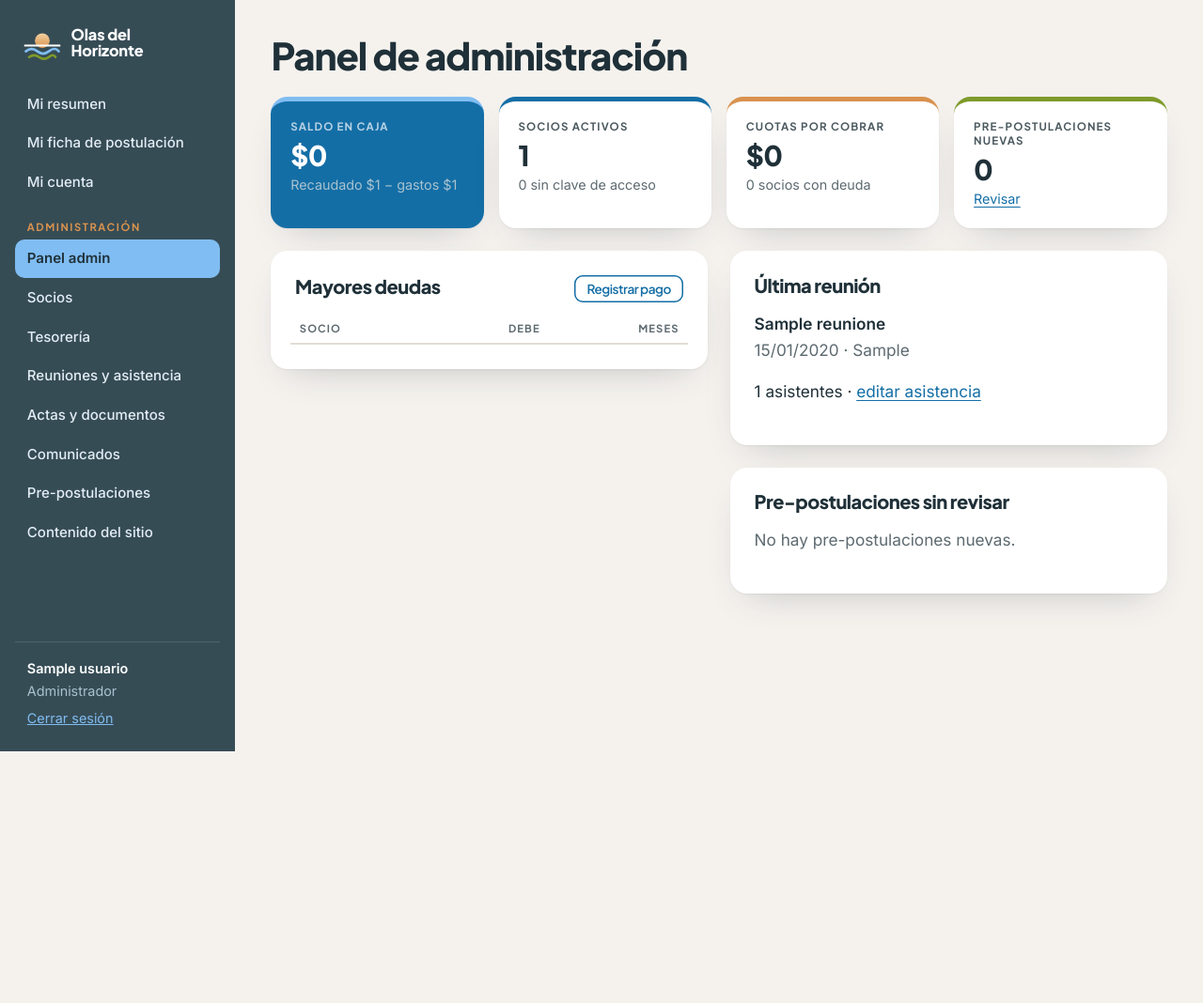
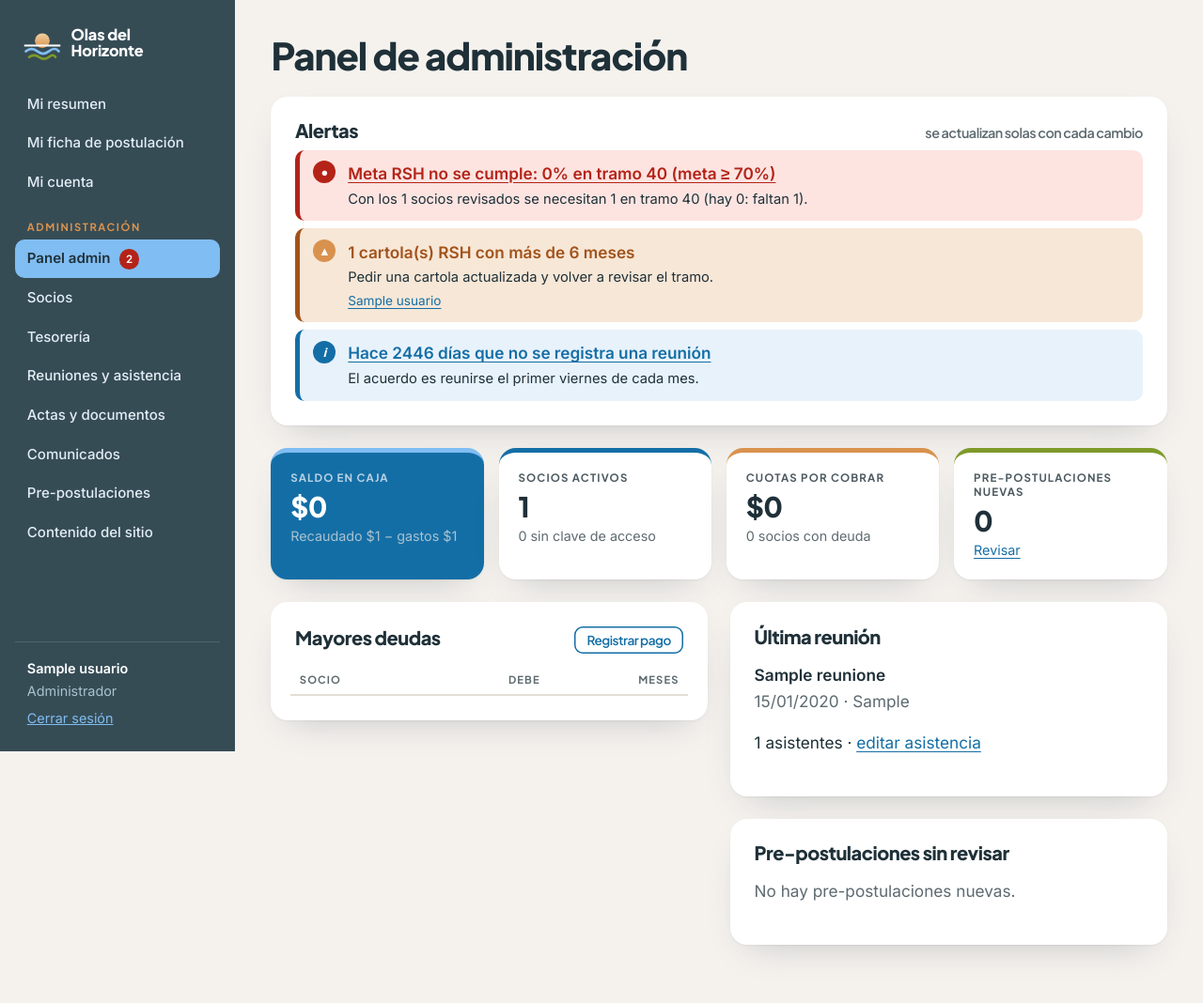
Before and after one commit to matikep/olas-del-horizonte, a PHP site: page /admin/index.php in a window 1280 px wide. Shown: the whole page at 94% size. Before the commit the page ends 800 px from the top, so only its background shows below. Run offline with PHP 8.4, Linux system fonts and the light colour scheme; the visitor is signed in with stand-in values (Sample User, id 1); tables that the repository leaves empty hold one stand-in row (values such as "Sample post"); lists and menus that the app fills with data are empty.

Commit message:
feat: alertas en tiempo real para la directiva y los socios
Se calculan en cada visita con los datos actuales (inc/alertas.php):
- Rojas: meta RSH (≥70% en tramo 40) con cuántos faltan y cuántos de los
  pendientes deben ser tramo 40; tramos sobre 90%; unipersonal sin causal
  válida; más de 2 meses de atraso en cuotas.
- Naranjas: cartolas RSH antiguas, más de 3 justificaciones en el año,
  socios sin formulario, socios sin RUT.
- Informativas: formularios con pendientes, pre-postulaciones sin revisar,
  socios sin clave, más de 35 días sin registrar reunión.
Panel admin con la lista y enlaces, contador en el menú, y alertas
personales en el panel de cada socio.

Co-Authored-By: Claude Opus 5.5 <noreply@anthropic.com>

```diff
--- a/admin/index.php
+++ b/admin/index.php
@@ -1,5 +1,6 @@
 <?php
 require __DIR__ . '/../inc/app.php';
+require_once __DIR__ . '/../inc/alertas.php';
 
 require_admin();
 $socios = socios_con_pagos();
@@ -12,8 +13,14 @@ $nuevas = q("SELECT * FROM postulaciones WHERE estado = 'nueva' AND usuario_id I
 $ultima = q("SELECT r.*, (SELECT COUNT(*) FROM asistencias a WHERE a.reunion_id = r.id AND a.estado <> 'justificado') AS n FROM reuniones r ORDER BY fecha DESC LIMIT 1")->fetch();
 $sinClave = count(array_filter($socios, fn($s) => !$s['password_hash']));
 
+$alertas = alertas_admin();
 page_start('Panel de administración', 'admin/index.php');
 ?>
+<section class="card" aria-labelledby="h-alertas">
+  <h2 id="h-alertas">Alertas <span class="muted" style="font-size:.9rem;font-weight:500">se actualizan solas con cada cambio</span></h2>
+  <?= $alertas ? alertas_html($alertas) : '<p class="muted">Todo en orden: no hay alertas.</p>' ?>
+</section>
+
 <div class="stats">
   <div class="stat destacado"><span>Saldo en caja</span><strong><?= clp($recaudado - $gastado) ?></strong><small>Recaudado <?= clp($recaudado) ?> − gastos <?= clp($gastado) ?></small></div>
   <div class="stat"><span>Socios activos</span><strong><?= count($socios) ?></strong><small><?= $sinClave ?> sin clave de acceso</small></div>
--- a/admin/socios.php
+++ b/admin/socios.php
@@ -1,6 +1,6 @@
 <?php
 require __DIR__ . '/../inc/app.php';
-require __DIR__ . '/../inc/ficha.php';
+require_once __DIR__ . '/../inc/ficha.php';
 
 $yo = require_admin();
 
--- a/assets/style.css
+++ b/assets/style.css
@@ -290,6 +290,22 @@ td.acc form { display: inline; }
 @keyframes crecer { from { transform: scaleX(0); } }
 @media (prefers-reduced-motion: reduce) { .barra i { animation: none; } }
 .card.pago { border-left: 5px solid var(--azul); }
+.alertas { list-style: none; padding: 0; margin: 0; display: grid; gap: .5rem; }
+.alertas li { display: flex; gap: .8rem; align-items: flex-start; padding: .7rem .9rem; border-radius: var(--radio-s); border-left: 5px solid; }
+.alertas li p { margin: .15rem 0 0; font-size: .92rem; color: var(--texto); }
+.alertas li a { color: inherit; }
+.alerta-ico { flex: none; width: 1.5rem; height: 1.5rem; border-radius: 50%; display: grid; place-items: center; font: 800 .8rem var(--f-display); color: #fff; margin-top: .05rem; }
+.alerta-rojo { background: var(--rojo-bg); border-color: var(--rojo); color: var(--rojo); }
+.alerta-rojo .alerta-ico { background: var(--rojo); }
+.alerta-naranja { background: var(--warn-bg); border-color: var(--duna); color: var(--warn); }
+.alerta-naranja .alerta-ico { background: var(--duna); }
+.alerta-info { background: #e8f2fb; border-color: var(--azul); color: var(--azul); }
+.alerta-info .alerta-ico { background: var(--azul); font-style: italic; }
+.alerta-ok { background: var(--ok-bg); border-color: var(--oliva); color: var(--ok); }
+.alerta-ok .alerta-ico { background: var(--oliva); }
+.alerta-nombres { font-size: .85rem !important; }
+.alerta-nombres a { color: var(--azul) !important; }
+.nav-contador { display: inline-grid; place-items: center; min-width: 1.35rem; height: 1.35rem; padding: 0 .35rem; margin-left: .35rem; border-radius: 99px; background: var(--rojo); color: #fff; font: 700 .72rem var(--f-texto); vertical-align: middle; }
 .revision-rsh { background: var(--fondo); border-radius: var(--radio-s); padding: .8rem 1rem; margin: 1rem 0; }
 .revision-rsh .grid-form { margin-top: .5rem; }
 .revision-rsh .flash { margin: 0 0 .6rem; font-size: .9rem; }
--- a/descargar.php
+++ b/descargar.php
@@ -1,7 +1,7 @@
 <?php
 // Entrega archivos de /uploads solo a usuarios con sesión (y solo_admin solo a admins).
 require __DIR__ . '/inc/app.php';
-require __DIR__ . '/inc/ficha.php';
+require_once __DIR__ . '/inc/ficha.php';
 
 $u = require_login();
 if (isset($_GET['postulacion'])) {
--- /dev/null
+++ b/inc/alertas.php
@@ -0,0 +1,171 @@
+<?php
+// Alertas calculadas en cada visita a partir de los datos actuales (siempre al día, sin procesos programados).
+// Cada alerta: ['nivel' => rojo|naranja|info|ok, 'titulo' => …, 'detalle' => …, 'link' => ruta|null, 'nombres' => [...]]
+declare(strict_types=1);
+
+require_once __DIR__ . '/ficha.php';
+
+const MAX_DIAS_SIN_REUNION = 35;   // acuerdo: reunión el primer viernes de cada mes
+
+function alerta(string $nivel, string $titulo, string $detalle = '', ?string $link = null, array $nombres = []): array
+{
+    return compact('nivel', 'titulo', 'detalle', 'link', 'nombres');
+}
+
+// Meta de la postulación colectiva: al menos 70% del grupo en tramo 40.
+function alertas_rsh(array $socios, array $fichas): array
+{
+    $revisados = array_filter($socios, fn($s) => !empty($fichas[$s['id']]['tramo_rsh']));
+    $n = count($revisados);
+    if ($n === 0) {
+        return [alerta('naranja', 'Ningún socio tiene el tramo RSH revisado', 'Revisa las cartolas en la ficha de cada socio.', 'admin/socios.php')];
+    }
+    $tramo = fn($s) => (int)$fichas[$s['id']]['tramo_rsh'];
+    $en40 = count(array_filter($revisados, fn($s) => $tramo($s) === 40));
+    $pend = count($socios) - $n;
+    $pct = (int)round($en40 * 100 / $n);
+    $faltanRevisados = max(0, (int)ceil(META_TRAMO_40 / 100 * $n) - $en40);
+    $faltanGrupo = (int)ceil(META_TRAMO_40 / 100 * count($socios)) - $en40;   // cuántos de los pendientes deben ser tramo 40
+
+    $out = [];
+    if ($pct >= META_TRAMO_40) {
+        $out[] = alerta('ok', "Meta RSH cumplida entre los revisados: $pct% en tramo 40", "$en40 de $n socios revisados." . ($pend ? " Quedan $pend por revisar." : ''), 'admin/socios.php');
+    } else {
+        $detalle = "Con los $n socios revisados se necesitan " . ($en40 + $faltanRevisados) . " en tramo 40 (hay $en40: faltan $faltanRevisados).";
+        if ($pend) {
+            $detalle .= $faltanGrupo <= $pend
+                ? " Quedan $pend socios sin revisar: para cumplir con el grupo completo, al menos $faltanGrupo de ellos deben estar en tramo 40."
+                : " Quedan $pend socios sin revisar, pero aunque todos fueran tramo 40 no alcanzaría la meta con el grupo actual: hay que sumar socios en tramo 40.";
+        }
+        $out[] = alerta('rojo', "Meta RSH no se cumple: $pct% en tramo 40 (meta ≥ " . META_TRAMO_40 . '%)', $detalle, 'admin/socios.php');
+    }
+    $sobre90 = array_filter($revisados, fn($s) => $tramo($s) > 90);
+    if ($sobre90) {
+        $out[] = alerta('rojo', count($sobre90) . ' socio(s) con tramo sobre el 90%', 'Quedan fuera del rango permitido para la postulación colectiva.', null, array_column($sobre90, 'nombre', 'id'));
+    }
+    $antiguas = array_filter($revisados, fn($s) => rsh_antigua($fichas[$s['id']]['rsh_fecha']));
+    if ($antiguas) {
+        $out[] = alerta('naranja', count($antiguas) . ' cartola(s) RSH con más de ' . RSH_MESES_VIGENCIA . ' meses', 'Pedir una cartola actualizada y volver a revisar el tramo.', null, array_column($antiguas, 'nombre', 'id'));
+    }
+    return $out;
+}
+
+function alertas_fichas(array $socios, array $fichas): array
+{
+    $sinForm = array_filter($socios, fn($s) => empty($fichas[$s['id']]['enviada']));
+    $sinCausal = array_filter($socios, fn($s) => ($fichas[$s['id']]['formato'] ?? '') === 'unipersonal'
+        && in_array($fichas[$s['id']]['causal'] ?? null, [null, 'ninguna'], true));
+    $pendientes = [];   // lo que falta => nombres de socios con formulario enviado
+    foreach ($socios as $s) {
+        if (!empty($fichas[$s['id']]['enviada'])) {
+            foreach (ficha_faltantes(ficha_datos($s, $fichas[$s['id']])) as $falta) $pendientes[$falta][] = $s['nombre'];
+        }
+    }
+    $out = [];
+    if ($sinCausal) {
+        $out[] = alerta('rojo', count($sinCausal) . ' postulación(es) unipersonal(es) sin causal de excepción válida', 'La postulación unipersonal exige una causal (adulto mayor, discapacidad, CONADI, viudez o DD.HH.). Revisar con el socio.', null, array_column($sinCausal, 'nombre', 'id'));
+    }
+    if ($sinForm) {
+        $out[] = alerta('naranja', count($sinForm) . ' socio(s) no han completado el formulario de postulación', '', 'admin/socios.php?form=no');
+    }
+    if ($pendientes) {
+        $conPendientes = count(array_unique(array_merge(...array_values($pendientes))));
+        arsort($pendientes);
+        $detalle = implode(' · ', array_map(fn($falta, $nombres) => $falta . ' (' . count($nombres) . ')', array_keys($pendientes), $pendientes));
+        $out[] = alerta('info', "$conPendientes formulario(s) completado(s) con datos o documentos pendientes", 'Falta: ' . $detalle, 'admin/socios.php?form=si');
+    }
+    return $out;
+}
+
+function alertas_cuotas_asistencia(array $socios): array
+{
+    $mora = array_filter($socios, fn($s) => $s['cuota']['meses_deuda'] > MESES_MORA);
+    $just = justificaciones_anio((int)date('Y'));
+    $pasados = array_filter($socios, fn($s) => ($just[$s['id']] ?? 0) > MAX_JUSTIFICACIONES);
+    $ultima = q('SELECT MAX(fecha) FROM reuniones WHERE fecha <= CURDATE()')->fetchColumn();
+    $dias = $ultima ? (int)((time() - strtotime($ultima)) / 86400) : null;
+
+    $out = [];
+    if ($mora) {
+        $deuda = -array_sum(array_map(fn($s) => $s['cuota']['saldo'], $mora));
+        $out[] = alerta('rojo', count($mora) . ' socio(s) con más de ' . MESES_MORA . ' meses de atraso en cuotas', 'Suman ' . clp($deuda) . '. Según el estatuto puede considerarse falta grave.', 'admin/tesoreria.php#estado');
+    }
+    if ($pasados) {
+        $out[] = alerta('naranja', count($pasados) . ' socio(s) superan las ' . MAX_JUSTIFICACIONES . ' justificaciones de ' . date('Y'), 'Acuerdo del 06/03/2026: máximo 3 justificaciones al año.', null, array_column($pasados, 'nombre', 'id'));
+    }
+    if ($dias !== null && $dias > MAX_DIAS_SIN_REUNION) {
+        $out[] = alerta('info', "Hace $dias días que no se registra una reunión", 'El acuerdo es reunirse el primer viernes de cada mes.', 'admin/reuniones.php?nueva=1');
+    }
+    return $out;
+}
+
+function alertas_acceso(array $socios): array
+{
+    $sinRut = array_filter($socios, fn($s) => !$s['rut']);
+    $sinClave = array_filter($socios, fn($s) => $s['rut'] && !$s['password_hash']);
+    $nuevas = (int)q("SELECT COUNT(*) FROM postulaciones WHERE estado = 'nueva' AND usuario_id IS NULL")->fetchColumn();
+    $out = [];
+    if ($sinRut) {
+        $out[] = alerta('naranja', count($sinRut) . ' socio(s) sin RUT registrado', 'Sin RUT no pueden ingresar al sitio.', null, array_column($sinRut, 'nombre', 'id'));
+    }
+    if ($nuevas) {
+        $out[] = alerta('info', "$nuevas pre-postulación(es) sin revisar", '', 'admin/postulaciones.php');
+    }
+    if ($sinClave) {
+        $out[] = alerta('info', count($sinClave) . ' socio(s) aún sin clave de acceso', 'Asígnales una clave en Socios para que vean sus cuotas y completen su ficha.', 'admin/socios.php');
+    }
+    return $out;
+}
+
+// Todas las alertas de la directiva, de más a menos grave. Se calcula una vez por visita.
+function alertas_admin(): array
+{
+    static $cache = null;
+    if ($cache !== null) return $cache;
+    $socios = socios_con_pagos();
+    $fichas = [];
+    foreach (q('SELECT * FROM postulaciones WHERE usuario_id IS NOT NULL')->fetchAll() as $f) $fichas[$f['usuario_id']] = $f;
+    $todas = [...alertas_rsh($socios, $fichas), ...alertas_fichas($socios, $fichas), ...alertas_cuotas_asistencia($socios), ...alertas_acceso($socios)];
+    $orden = ['rojo' => 0, 'naranja' => 1, 'info' => 2, 'ok' => 3];
+    usort($todas, fn($a, $b) => $orden[$a['nivel']] <=> $orden[$b['nivel']]);
+    return $cache = $todas;
+}
+
+// Alertas personales del socio (su panel).
+function alertas_socio(array $u, ?array $ficha, array $cuota): array
+{
+    $out = [];
+    if ($cuota['meses_deuda'] > MESES_MORA) {
+        $out[] = alerta('rojo', "Tienes {$cuota['meses_deuda']} cuotas pendientes", 'Según el estatuto, más de ' . MESES_MORA . ' meses de atraso puede considerarse falta grave. Ponte al día o conversa con la tesorería.');
+    }
+    if (!$ficha || !$ficha['enviada']) {
+        $out[] = alerta('naranja', 'Completa tu formulario de postulación', 'Es obligatorio para mantener tu cupo en el comité.', 'panel/ficha.php');
+    } elseif ($faltan = ficha_faltantes(ficha_datos($u, $ficha))) {
+        $out[] = alerta('naranja', 'A tu ficha le falta: ' . implode(', ', $faltan), '', 'panel/ficha.php');
+    }
+    if ($ficha && rsh_antigua($ficha['rsh_fecha'])) {
+        $out[] = alerta('naranja', 'Tu cartola RSH es del ' . fecha($ficha['rsh_fecha']), 'Descarga una actualizada en registrosocial.gob.cl y súbela en tu ficha.', 'panel/ficha.php');
+    }
+    $just = (int)(justificaciones_anio((int)date('Y'))[$u['id']] ?? 0);
+    if ($just > MAX_JUSTIFICACIONES) {
+        $out[] = alerta('naranja', "Llevas $just justificaciones de inasistencia este año", 'El máximo acordado es ' . MAX_JUSTIFICACIONES . ' al año.');
+    }
+    return $out;
+}
+
+function alertas_html(array $alertas, bool $mostrarNombres = true): string
+{
+    $iconos = ['rojo' => '●', 'naranja' => '▲', 'info' => 'i', 'ok' => '✓'];
+    $h = '<ul class="alertas">';
+    foreach ($alertas as $a) {
+        $titulo = e($a['titulo']);
+        if ($a['link']) $titulo = '<a href="' . url($a['link']) . '">' . $titulo . '</a>';
+        $h .= '<li class="alerta-' . $a['nivel'] . '"><span class="alerta-ico" aria-hidden="true">' . $iconos[$a['nivel']] . '</span><div><strong>' . $titulo . '</strong>';
+        if ($a['detalle']) $h .= '<p>' . e($a['detalle']) . '</p>';
+        if ($mostrarNombres && $a['nombres']) {
+            $h .= '<p class="alerta-nombres">' . implode(', ', array_map(fn($id, $n) => '<a href="' . url('admin/socios.php?id=' . $id) . '">' . e($n) . '</a>', array_keys($a['nombres']), $a['nombres'])) . '</p>';
+        }
+        $h .= '</div></li>';
+    }
+    return $h . '</ul>';
+}
--- a/inc/app.php
+++ b/inc/app.php
@@ -385,7 +385,13 @@ function nav_app(array $u, string $activo): string
             continue;
         }
         $cur = $it[0] === $activo ? ' aria-current="page"' : '';
-        $h .= '<li><a href="' . url($it[0]) . '"' . $cur . '>' . e($it[1]) . '</a></li>';
+        $extra = '';
+        if ($it[0] === 'admin/index.php') {
+            require_once __DIR__ . '/alertas.php';
+            $n = count(array_filter(alertas_admin(), fn($a) => in_array($a['nivel'], ['rojo', 'naranja'], true)));
+            $extra = $n ? ' <span class="nav-contador" title="Alertas que requieren atención">' . $n . '</span>' : '';
+        }
+        $h .= '<li><a href="' . url($it[0]) . '"' . $cur . '>' . e($it[1]) . $extra . '</a></li>';
     }
     return $h;
 }
--- a/panel/ficha.php
+++ b/panel/ficha.php
@@ -1,7 +1,7 @@
 <?php
 // Ficha de postulación del socio: puede guardar avance, enviarla a la directiva y actualizarla cuando quiera.
 require __DIR__ . '/../inc/app.php';
-require __DIR__ . '/../inc/ficha.php';
+require_once __DIR__ . '/../inc/ficha.php';
 
 $u = require_login();
 $ficha = q('SELECT * FROM postulaciones WHERE usuario_id = ?', [$u['id']])->fetch() ?: null;
--- a/panel/index.php
+++ b/panel/index.php
@@ -1,5 +1,6 @@
 <?php
 require __DIR__ . '/../inc/app.php';
+require_once __DIR__ . '/../inc/alertas.php';
 
 $u = require_login();
 $pagos = q('SELECT * FROM pagos WHERE usuario_id = ? ORDER BY fecha DESC, id DESC', [$u['id']])->fetchAll();
@@ -36,9 +37,8 @@ page_start('Hola, ' . explode(' ', $u['nombre'])[0], 'panel/index.php');
   </div>
 </div>
 
-<?php if ($c['meses_deuda'] > MESES_MORA): ?>
-  <p class="flash error" role="alert">Tienes <?= $c['meses_deuda'] ?> cuotas pendientes. Según el estatuto, más de <?= MESES_MORA ?> meses de atraso puede considerarse falta grave. Ponte al día o conversa con la tesorería.</p>
-<?php endif; ?>
+<?php $misAlertas = alertas_socio($u, q('SELECT * FROM postulaciones WHERE usuario_id = ?', [$u['id']])->fetch() ?: null, $c); ?>
+<?php if ($misAlertas): ?><section class="card" aria-label="Avisos para ti"><?= alertas_html($misAlertas, false) ?></section><?php endif; ?>
 <?php if (ajuste('datos_pago') !== ''): ?>
   <section class="card pago" aria-labelledby="h-pago">
     <h2 id="h-pago">¿Cómo pagar mis cuotas?</h2>
```
